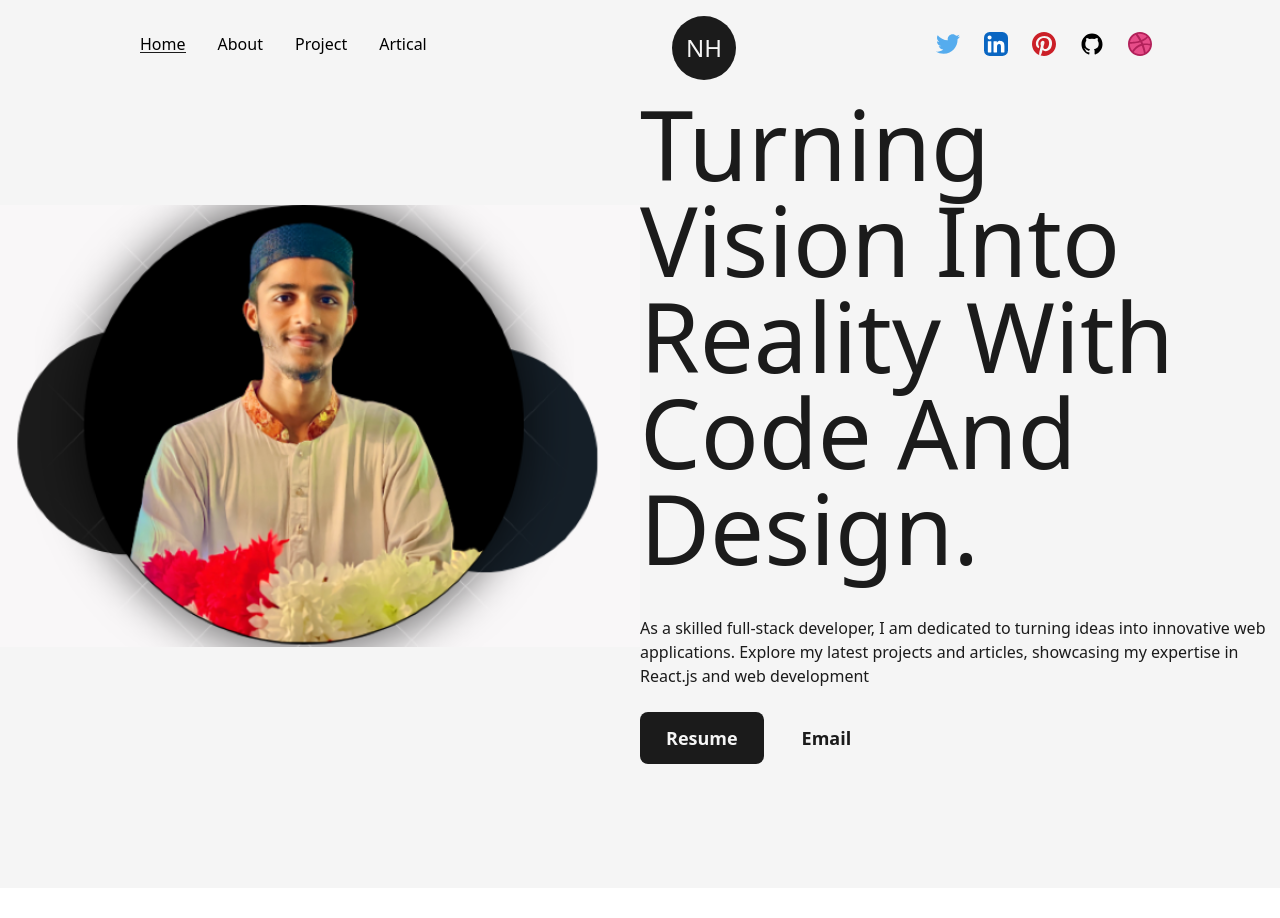
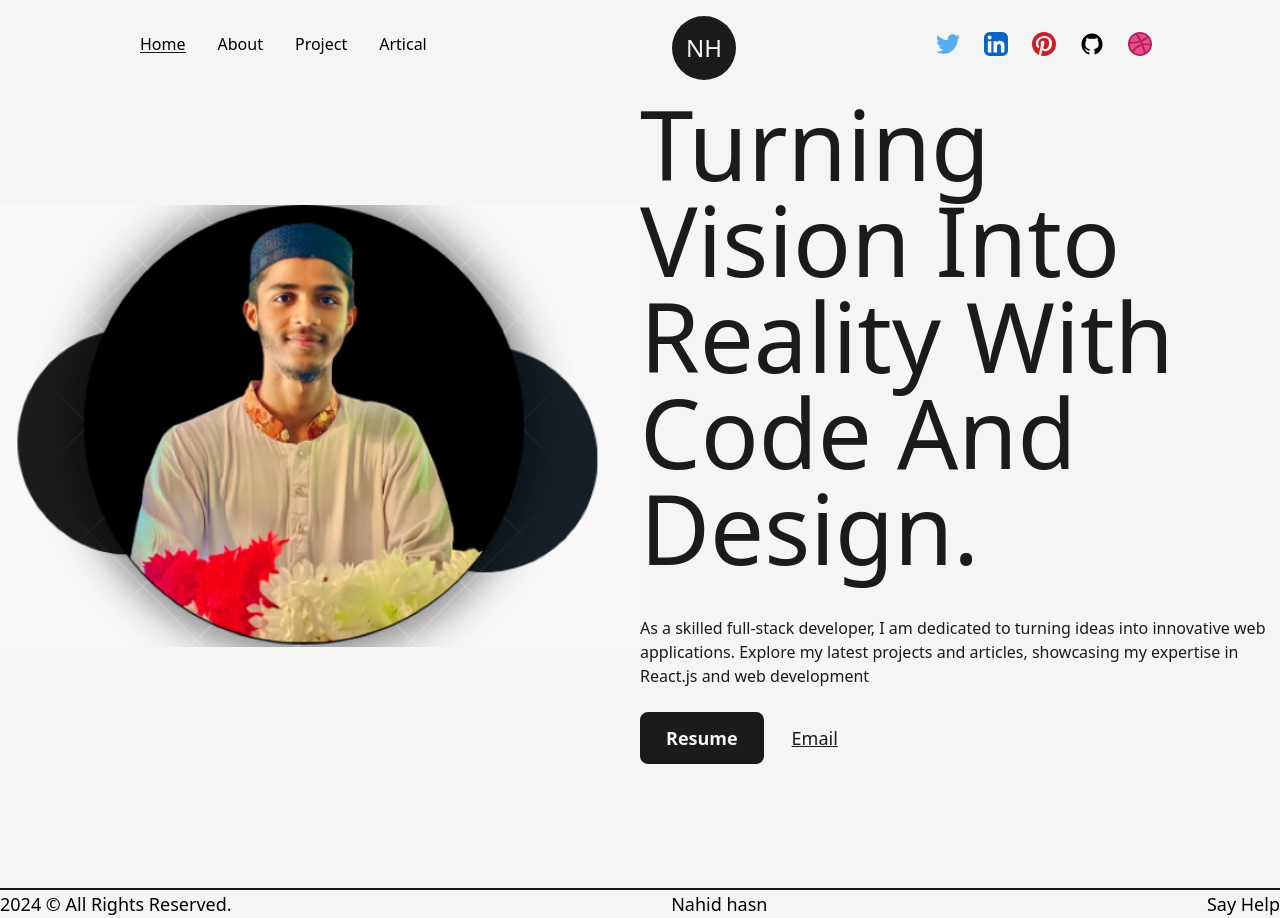
Before and after one commit to nahidulhasan4/My-Profolio, a Next.js app: page / in a window 1280 px wide. Before the commit the page ends 888 px from the top, so only its background shows below. Built offline with nearby package versions, Linux system fonts and the light colour scheme.

Commit message:
here design footer

```diff
--- /dev/null
+++ b/src/component/Footer.js
@@ -0,0 +1,16 @@
+import React from 'react'
+import Layout from './Layout'
+import Link from 'next/link'
+const Footer = () => {
+  return (
+    <footer className='w-full border-t-2 border-solid border-dark font-medium text-lg '>
+        <Layout className='py-8 flex items-center justify-between'>
+            <span>{new Date().getFullYear()} &copy; All Rights Reserved.</span>
+            <Link href="">Nahid hasn</Link>
+            <Link href="">Say Help</Link>
+        </Layout>
+    </footer>
+  )
+}
+
+export default Footer
--- a/src/pages/_app.js
+++ b/src/pages/_app.js
@@ -2,6 +2,7 @@ import Navber from "@/component/Navber";
 import "@/styles/globals.css";
 import { Montserrat } from "next/font/google";
 import Head from "next/head"
+import Footer from "@/component/Footer";
 
 const montserrat = Montserrat({
   subsets: ["latin"],
@@ -18,6 +19,7 @@ export default function App({ Component, pageProps }) {
       <main className={`${montserrat.variable} font-mont  bg-light w-full min-h-screen`}>
         <Navber />
         <Component {...pageProps} />
+        <Footer />
       </main>
     </>
   );
--- a/src/pages/index.js
+++ b/src/pages/index.js
@@ -1,11 +1,12 @@
-import Head from "next/head";
+import Head from 'next/head';
+import React from 'react'
 import { Inter } from "next/font/google";
-import Layout from "@/component/Layout";
-import ProfilePic from "../../public/images/profile/darkNahid.png";
+import Layout from '@/component/Layout';
+import ProfilePic from '../../public/images/profile/darkNahid.png';
 import Image from 'next/image'
-import AnimatedText from "@/component/AnimatedText";
+import AnimatedText from '@/component/AnimatedText';
 import Link from 'next/link'
-// import LinkArrow from '@/component/Icons'
+import LinkArrow from '@/component/Icons'
 
 
 const inter = Inter({ subsets: ["latin"] });
@@ -29,11 +30,9 @@ export default function Home() {
           <p className="my-4 text-base font-medium">As a skilled full-stack developer, I am dedicated to turning ideas into innovative web applications.
           Explore my latest projects and articles, showcasing my expertise in React.js and web development</p>
           <div className="flex items-center self-start mt-2 gap-3 ">
-            <Link href="/dummy.pdf" target={'_blank'} download={true} className="flex items-center bg-dark text-light p-2.5 px-6 rounded-lg text-lg font-semibold hover:text-dark hover:bg-light border-solid border-transparent hover:border-dark border-2">Resume
+            <Link href="/dummy.pdf" target={'_blank'} download={true} className="flex items-center bg-dark text-light p-2.5 px-6 rounded-lg text-lg font-semibold hover:text-dark hover:bg-light border-solid border-transparent hover:border-dark border-2">Resume   </Link>
 
-            </Link>
-
-            <Link href="mailto:nahidhsan4836@gmail.com" target={'_blank'} className="flex items-center text-dark p-2.5 px-6 rounded-lg text-lg font-semibold hover:text-light hover:bg-dark border-solid border-transparent hover:border-dark border-2" >Email</Link>
+            <Link href="mailto:nahidhsan4836@gmail.com" target={'_blank'} className="ml-4 text-lg font-medium underline capitalize text-dark " >Email</Link>
           </div>
           </div>
         </div>
```
